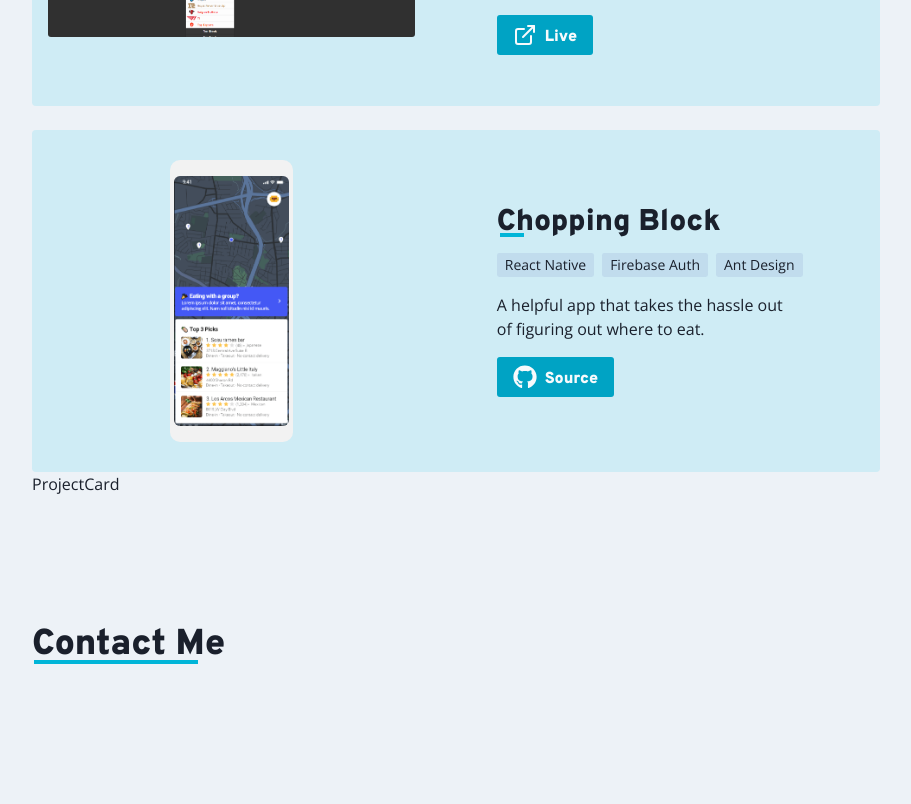
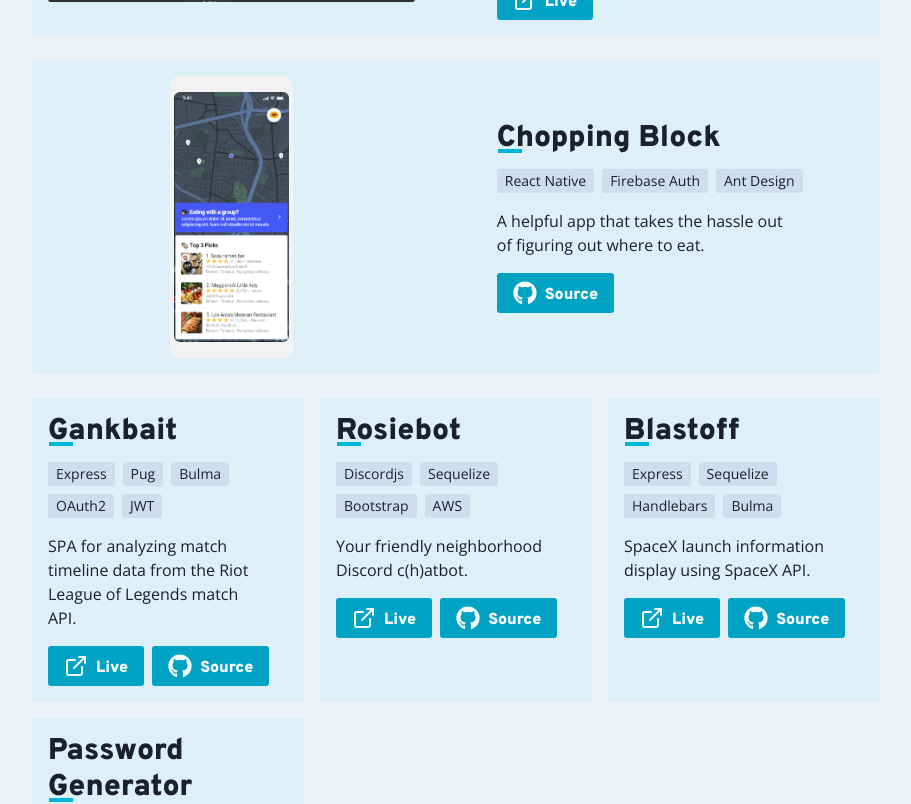
Before and after one commit to jsonFox/portfolio, a React (Vite) app: page / in a window 1280 px wide. Shown: the part 1740-2544 px from the top of the page, without its empty margins (184-1095 px from the left). Built offline with nearby package versions, Linux system fonts and the light colour scheme; a web font is replaced by a local one.

Commit message:
Update card styles

```diff
--- a/src/components/Work.tsx
+++ b/src/components/Work.tsx
@@ -24,6 +24,37 @@ const featuredProjects = [
   },
 ]
 
+const projects = [
+  {
+    title: 'Gankbait',
+    tags: ['Express', 'Pug', 'Bulma', 'OAuth2', 'JWT'],
+    description: 'SPA for analyzing match timeline data from the Riot League of Legends match API.',
+    liveUrl: 'https://frightened-hat-colt.cyclic.app/',
+    sourceUrl: 'https://github.com/JtheFox/gankbait',
+  },
+  {
+    title: 'Rosiebot',
+    tags: ['Discordjs', 'Sequelize', 'Bootstrap', 'AWS'],
+    description: 'Your friendly neighborhood Discord c(h)atbot.',
+    liveUrl: 'https://jthefox.github.io/rosiebot/',
+    sourceUrl: 'https://github.com/JtheFox/rosiebot',
+  },
+  {
+    title: 'Blastoff',
+    tags: ['Express', 'Sequelize', 'Handlebars', 'Bulma'],
+    description: 'SpaceX launch information display using SpaceX API.',
+    liveUrl: 'https://blastoff2.herokuapp.com/',
+    sourceUrl: 'https://github.com/JtheFox/blastoff',
+  },
+  {
+    title: 'Password Generator',
+    tags: ['HTML', 'CSS', 'JavaScript'],
+    description: 'Generate a secure password with the click of a button.',
+    liveUrl: 'https://jthefox.github.io/password-generator/',
+    sourceUrl: 'https://github.com/JtheFox/password-generator',
+  },
+]
+
 export default function Work() {
   return (
     <Box as='section' id='mywork'>
@@ -32,8 +63,12 @@ export default function Work() {
         {featuredProjects.map((p, i) => (
           <FeaturedProjectCard key={i} {...p} />
         ))}
+        <SimpleGrid columns={3} gap={4}>
+          {projects.map((p, i) => (
+            <ProjectCard key={i} {...p} />
+          ))}
+        </SimpleGrid>
       </Stack>
-      <ProjectCard />
     </Box>
   )
 }
--- a/src/components/partials/FeaturedProjectCard.tsx
+++ b/src/components/partials/FeaturedProjectCard.tsx
@@ -1,6 +1,6 @@
 import { useState } from 'react';
 import {
-  Box, Stack, Flex, Container,
+  Box, Stack, Flex,
   Heading, Text, Image, Button,
   Tag, Skeleton, Divider,
   useColorModeValue,
@@ -18,16 +18,14 @@ type Props = {
 }
 
 export default function FeaturedProjectCard({ imageUrl, mobile, title, tags, description, liveUrl, sourceUrl }: Props) {
-  const cardBg = useColorModeValue('#0BC5EA22', 'whiteAlpha.50');
   const displayProps = { imageUrl, title };
   return (
-    <Box bg={cardBg} p={4} borderRadius={4} >
+    <Box bg='#0BC5EA10' p={4} borderRadius={4} >
       <Flex
         direction='row'
         flexWrap='wrap'
         justifyContent='space-between'
         alignItems='center'
-        minH='310px'
       >
         <Flex w={{ lg: '45%' }} my='auto' minH='100%'>
           {mobile ?
@@ -39,7 +37,7 @@ export default function FeaturedProjectCard({ imageUrl, mobile, title, tags, des
           <Stack as='article' direction='column' spacing={4}>
             <Heading as='h4' size='lg' display='flex'>
               {title}
-              <Divider ml='1%' w='1.5rem' />
+              <Divider ml='0.5%' w='1.5rem' />
             </Heading>
             <Stack direction='row' flexWrap='wrap'>
               {tags.map((tag: string) => (
--- a/src/components/partials/ProjectCard.tsx
+++ b/src/components/partials/ProjectCard.tsx
@@ -1,9 +1,52 @@
-import React from 'react'
+import {
+  Box, Stack, Flex,
+  Heading, Text, Button,
+  Tag, Divider,
+  useColorModeValue,
+} from '@chakra-ui/react';
+import { Github, ExternalLink } from '../icons';
 
-type Props = {}
+type Props = {
+  title: string,
+  tags: Array<string>,
+  description: string,
+  liveUrl?: string,
+  sourceUrl?: string,
+}
 
-export default function ProjectCard({}: Props) {
+export default function ProjectCard({ title, tags, description, liveUrl, sourceUrl }: Props) {
   return (
-    <div>ProjectCard</div>
+    <Box bg='#0BC5EA10' p={4} borderRadius={2} >
+      <Stack as='article' direction='column' spacing={4} h='100%'>
+        <Heading as='h4' size='lg' display='flex'>
+          {title}
+          <Divider ml='0.5%' w='1.5rem' />
+        </Heading>
+        <Stack direction='row' flexWrap='wrap'>
+          {tags.map((tag: string) => (
+            <Tag key={tag} borderRadius='0.15rem' bg={'#8899CC33'}>
+              {tag.replaceAll(' ', '\u00A0')}
+            </Tag>
+          ))}
+        </Stack>
+        <Text pr={{ xl: 8 }}>
+          {description}
+        </Text>
+        <Stack direction='row'>
+          {liveUrl &&
+            <Button as='a' href={liveUrl} target='_blank' variant='project'>
+              <ExternalLink fontSize='1.5rem' />
+              <Text ml='0.5rem' pt={1}>Live</Text>
+            </Button>
+          }
+          {sourceUrl &&
+            <Button as='a' href={sourceUrl} target='_blank' variant='project'>
+              <Github fontSize='1.5rem' />
+              <Text ml='0.5rem' pt={1}>Source</Text>
+            </Button>
+          }
+        </Stack>
+      </Stack>
+    </Box >
   )
 }
```
